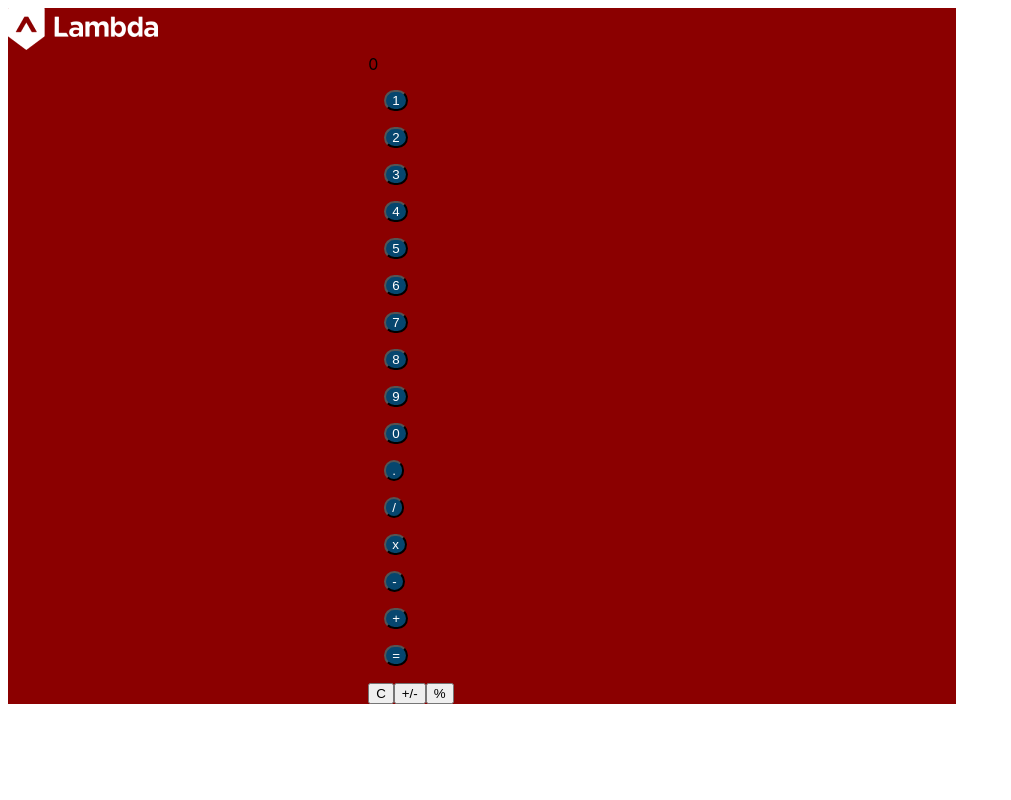
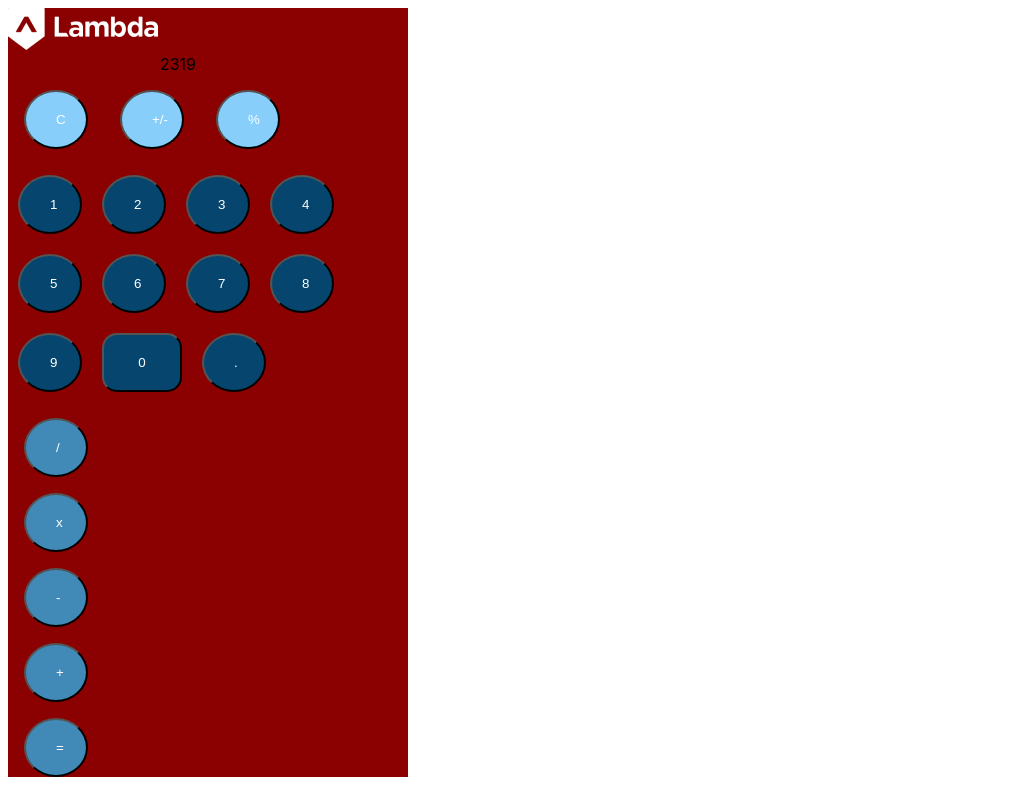
Before and after one commit to bloominstituteoftechnology/lambda-calculator, a React (Create React App) app: page / in a window 1280 px wide. Shown: the whole page, without its empty margins (0-1011 px from the left). Built offline with nearby package versions, Linux system fonts and the light colour scheme.

Commit message:
More scss styling

```diff
--- a/src/App.js
+++ b/src/App.js
@@ -18,7 +18,7 @@ function App() {
   // Your functions should accept a parameter of the the item data being displayed to the DOM (ie - should receive 5 if the user clicks on
   // the "5" button, or the operator if they click one of those buttons) and then call your setter function to update state.
   // Don't forget to pass the functions (and any additional data needed) to the components as props
-  const [displayValue, setDisplayValue] = useState('0');
+  const [displayValue, setDisplayValue] = useState('2319');
   const addNumber = (number) => {
     setDisplayValue(displayValue => displayValue + number)
   };
@@ -34,23 +34,20 @@ function App() {
     <div className="container">
       <div className="App">
         <Logo />
-        <div className="Display">
-        <div className="Specials">
-        <div className="Numbers">
-          </div>
-        <div className="Operators">
+        <div className="Display"><Display number={displayValue} /></div>
+        <div className="Specials"><Specials /></div>
+        <div className="Numbers"><Numbers addNumber={addNumber} /> </div>
+        <div className="Operators"><Operators /></div>
 
-        {/* STEP 4 - Render (means</>) your components here and be sure to properly import/export all files */}
-        <Display number={displayValue} />
-        <Numbers addNumber={addNumber} />
-        <Operators />
-        <Specials />
+        {/* STEP 4 - Render (means<> </>) your components here and be sure to properly import/export all files */}
+
+
+
+
         {/* Display is a function and can be called by a cb = props. (which is an object) */}
               </div>
             </div>
-          </div>
-        </div>
-      </div>
+
   );
 }
 
--- a/src/App.scss
+++ b/src/App.scss
@@ -1,57 +1,67 @@
-/* .container {
-    background-color: darkred;
-} */
+.container {
+   width:400px;
+   border-radius: 15px;
+}
 
 .App {
     background-color: darkred;
-    width: 75%;
-}
+    width: 100%;
+   }
 
 .Logo {
+    padding-top: 20px;
     width: 100%;
-    margin: 0.5rem;
+    margin: 50px;
 }
 
 .Display {
     display: flex;
     flex-direction: row;
-    flex-wrap: wrap;
     justify-content: center;
     width: 85%;
-    border-radius: 1.5rem;
+    border-radius: 50%;
 }
 
-.SpecialsButton {
-    display: flex;
+.SpecialButton {
     flex-direction: row;
-    flex-wrap: wrap;
-    justify-content: center;
+    justify-content: space-around;
     margin: 1.0rem;
     color: white;
     background-color: lightskyblue;
-    border-radius: 8.0rem;
+    border-radius: 50%;
+    width: 5%;
+    padding: 20px 30px;
 }
 
 .NumberButton {
-    display: flex;
     flex-direction: row;
     flex-wrap: wrap;
-    justify-content: center;
-    margin: 1.0rem;
+    justify-content: space-around;
+    margin: 10px;
     color: white;
     background-color: rgb(6, 70, 110);
-    border-radius: 8.0rem;
+    border-radius: 50%;
+    width: 5%;
+    padding: 20px 30px;
 }
+
+.NumberButton:nth-child(10) {
+    border-radius: 15px;
+    width: 20%;
+    padding: 20px 30px;
+    }
 
 .OperatorButton {
  display: flex;
  flex-direction: row;
  flex-wrap: wrap;
- justify-content: center;
+ justify-content: space-around;
  margin: 1.0rem;
  color: white;
- background-color: rgb(6, 70, 110);
- border-radius: 8.0rem;
+ background-color: rgb(65, 137, 182);
+ border-radius: 50%;
+ width: 5%;
+ padding: 20px 30px;
  }
 
 /* .zero-button {
--- a/src/components/ButtonComponents/NumberButtons/NumberButton.js
+++ b/src/components/ButtonComponents/NumberButtons/NumberButton.js
@@ -3,6 +3,7 @@ import React from "react";
 const NumberButton = (props) => {
   const {item} = props
   return (
+
     // <button onClick{() => props.addNumber(props.text)}>
     // {props.text}
     // </button>
--- a/src/components/ButtonComponents/NumberButtons/Numbers.js
+++ b/src/components/ButtonComponents/NumberButtons/Numbers.js
@@ -29,6 +29,6 @@ export default Numbers;
 
 // return (
 //   <div>
-//     {setNumber.map(number => <NumberButton text={nujmber} />)}
+//     {setNumber.map(number => <NumberButton text={number} />)}
 //   </div>
 // )
```
